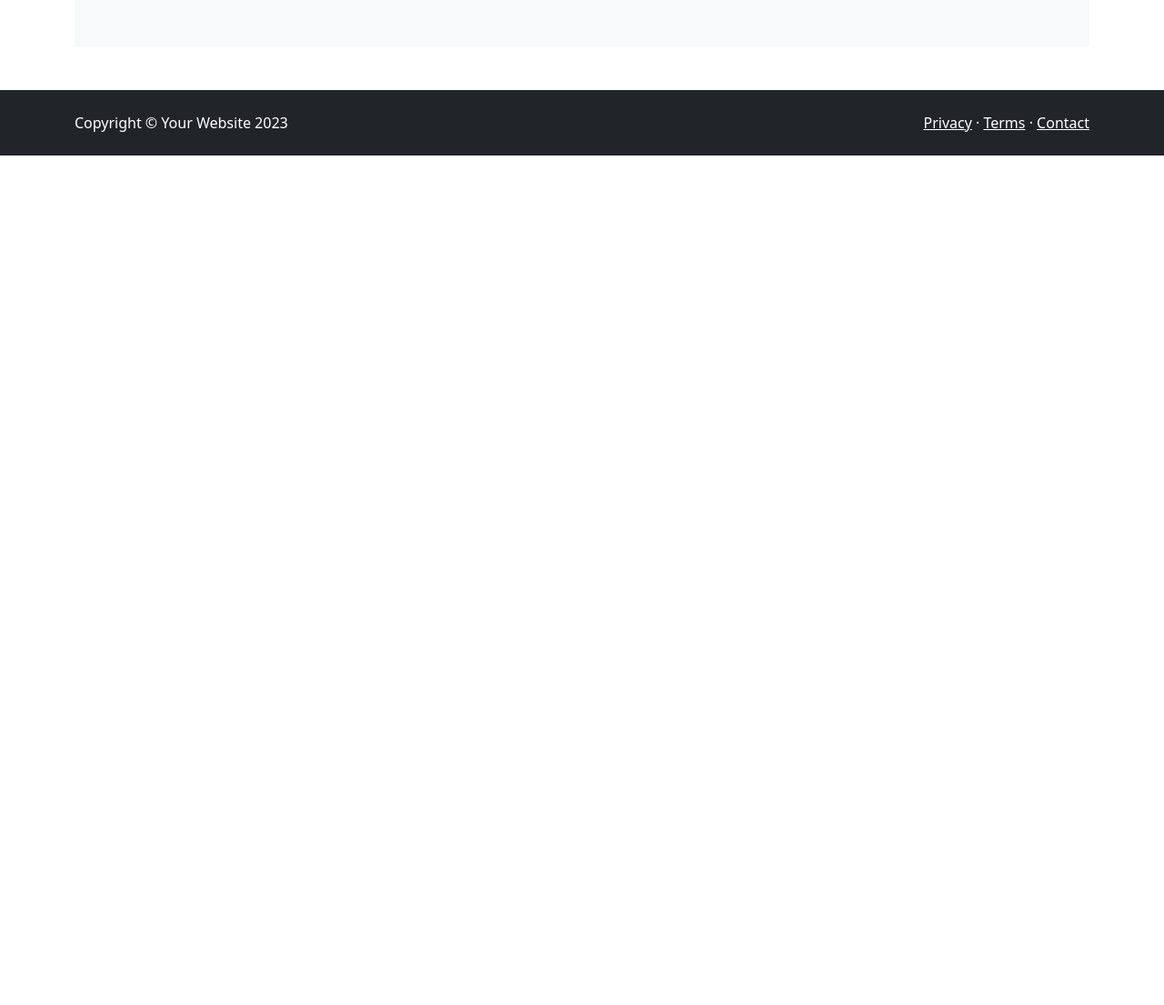
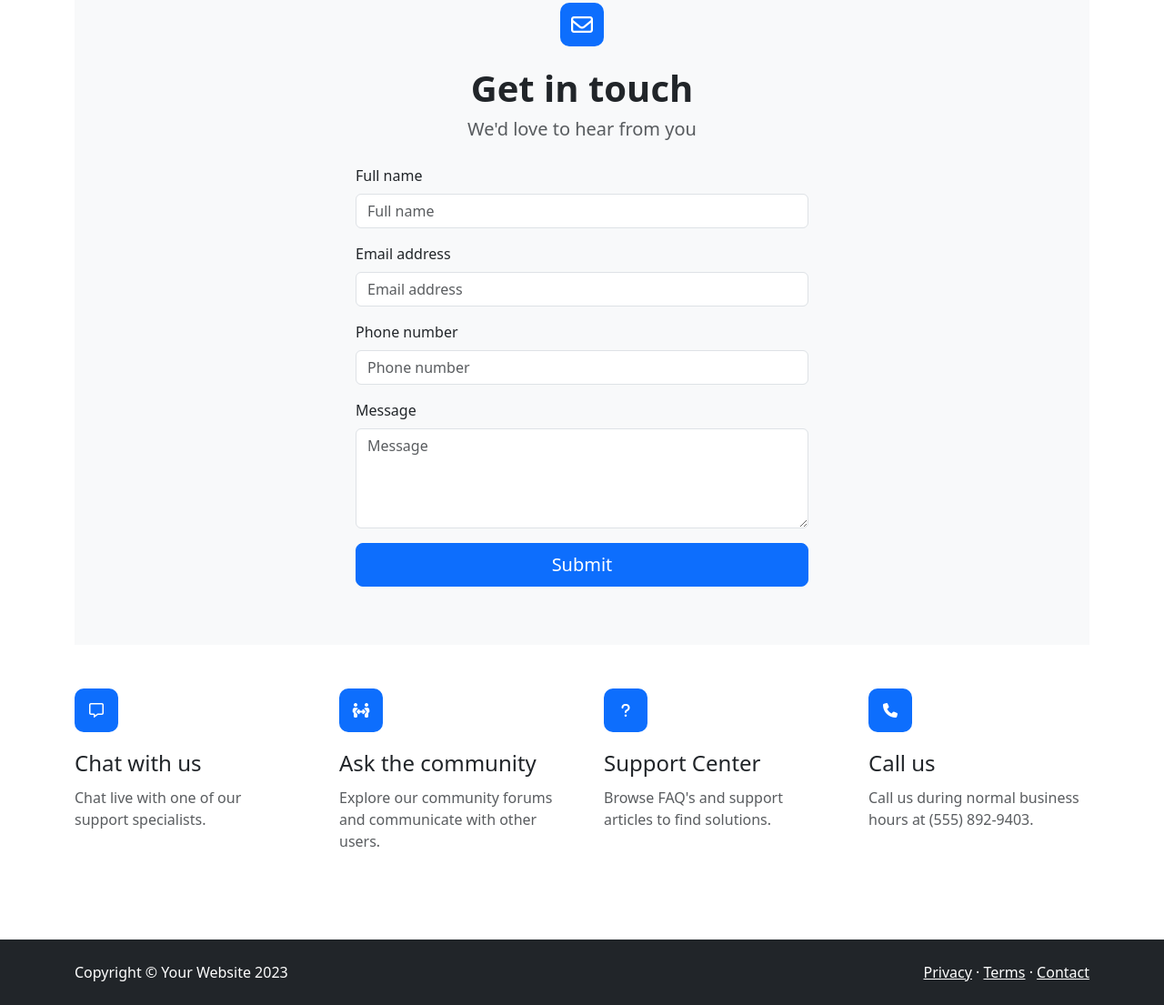
Before and after one commit to LeDauphinn/ojs-pos-ui, a plain HTML site: page contact.html in a window 1280 px wide. Shown: the part 149-1254 px from the top of the page at 91% size. Before the commit the page ends 800 px from the top, so only its background shows below. Drawn offline with nearby package versions, Linux system fonts and the light colour scheme.

Commit message:
contact done

```diff
--- a/contact.html
+++ b/contact.html
@@ -4,7 +4,7 @@
 <head>
     <meta charset="UTF-8">
     <meta name="viewport" content="width=device-width, initial-scale=1.0">
-    <title>Home</title>
+    <title>Contact</title>
     <link href="https://cdn.jsdelivr.net/npm/bootstrap@5.3.2/dist/css/bootstrap.min.css" rel="stylesheet">
     <link rel="stylesheet" href="style.css">
     <link rel="stylesheet" href="https://cdnjs.cloudflare.com/ajax/libs/font-awesome/6.5.1/css/all.min.css"
@@ -38,7 +38,79 @@
 
     <div class="mt-5">
         <div class="container">
-            <div class="bg-light p-5"></div>
+            <div class="bg-light p-5">
+                <div>
+                    <div class="icon bg-primary text-white mx-auto">
+                        <i class="fa-regular fa-envelope fs-4"></i>
+                    </div>
+                    <div class="fs-1 fw-bold mt-3 text-center">Get in touch</div>
+                    <div class="fs-5 text-center text-muted">We'd love to hear from you</div>
+                </div>
+                <div class="row justify-content-center">
+                    <div class="col-md-6 mt-4">
+                        <div class="mb-3">
+                            <div>
+                                <label for="exampleFormControlInput1" class="form-label">Full name</label>
+                                <input type="text" class="form-control" id="exampleFormControlInput1"
+                                    placeholder="Full name">
+                            </div>
+                            <div class="mt-3">
+                                <label for="exampleFormControlInput2" class="form-label">Email address</label>
+                                <input type="email" class="form-control" id="exampleFormControlInput2"
+                                    placeholder="Email address">
+                            </div>
+                            <div class="mt-3">
+                                <label for="exampleFormControlInput3" class="form-label">Phone number</label>
+                                <input type="email" class="form-control" id="exampleFormControlInput3"
+                                    placeholder="Phone number">
+                            </div>
+                            <div class="mt-3">
+                                <label for="exampleFormControlInput4" class="form-label">Message</label>
+                                <textarea class="form-control" rows="4" id="exampleFormControlInput4"
+                                    placeholder="Message"></textarea>
+                            </div>
+                            <div class="mt-3">
+                                <button class="btn btn-lg btn-primary w-100">Submit</button>
+                            </div>
+                        </div>
+                    </div>
+                </div>
+            </div>
+        </div>
+    </div>
+
+    <div class="py-5">
+        <div class="container">
+            <div class="row gx-5 px-4 px-md-0">
+                <div class="col-6 col-md-3">
+                    <div class="icon bg-primary text-white">
+                        <i class="fa-regular fa-message"></i>
+                    </div>
+                    <div class="mt-3" style="font-size: 1.5rem;">Chat with us</div>
+                    <div class="mt-2 text-muted">Chat live with one of our support specialists.</div>
+                </div>
+                <div class="col-6 col-md-3">
+                    <div class="icon bg-primary text-white">
+                        <i class="fa-solid fa-people-arrows"></i>
+                    </div>
+                    <div class="mt-3" style="font-size: 1.5rem;">Ask the community</div>
+                    <div class="mt-2 text-muted">Explore our community forums and communicate with other users.</div>
+                </div>
+                <div class="col-6 col-md-3 mt-3 mt-md-0">
+                    <div class="icon bg-primary text-white">
+                        <i class="fa-solid fa-question"></i>
+                    </div>
+                    <div class="mt-3" style="font-size: 1.5rem;">Support Center</div>
+                    <div class="mt-2 text-muted">Browse FAQ's and support articles to find solutions.</div>
+                </div>
+                <div class="col-6 col-md-3 mt-3 mt-md-0">
+                    <div class="icon bg-primary text-white">
+                        <i class="fa-solid fa-phone"></i>
+                    </div>
+                    <div class="mt-3" style="font-size: 1.5rem;">Call us</div>
+                    <div class="mt-2 text-muted">Call us during normal business hours at (555) 892-9403.</div>
+                </div>
+            </div>
         </div>
     </div>
 
@@ -47,7 +119,8 @@
             <div class="row">
                 <div class="col-12 col-md-6 text-center text-md-start">Copyright © Your Website 2023</div>
                 <div class="col-12 col-md-6 text-center text-md-end">
-                    <a class="text-white" href="#">Privacy</a> · <a class="text-white" href="#">Terms</a> · <a class="text-white" href="#">Contact</a>
+                    <a class="text-white" href="#">Privacy</a> · <a class="text-white" href="#">Terms</a> · <a
+                        class="text-white" href="#">Contact</a>
                 </div>
             </div>
         </div>
--- a/style.css
+++ b/style.css
@@ -4,7 +4,7 @@
     border-radius: 10px;
 }
 
-.features .icon {
+.icon {
     width: 48px;
     height: 48px;
     display: flex;
```
